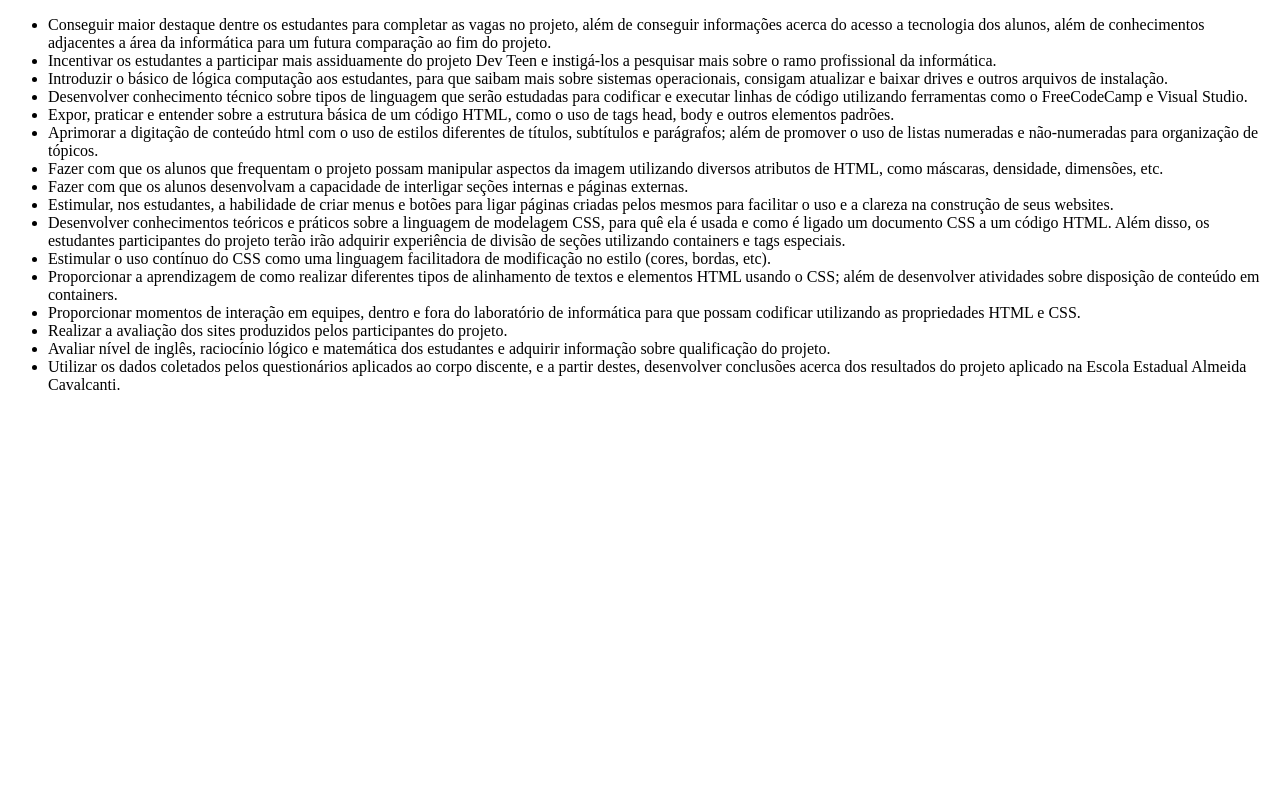
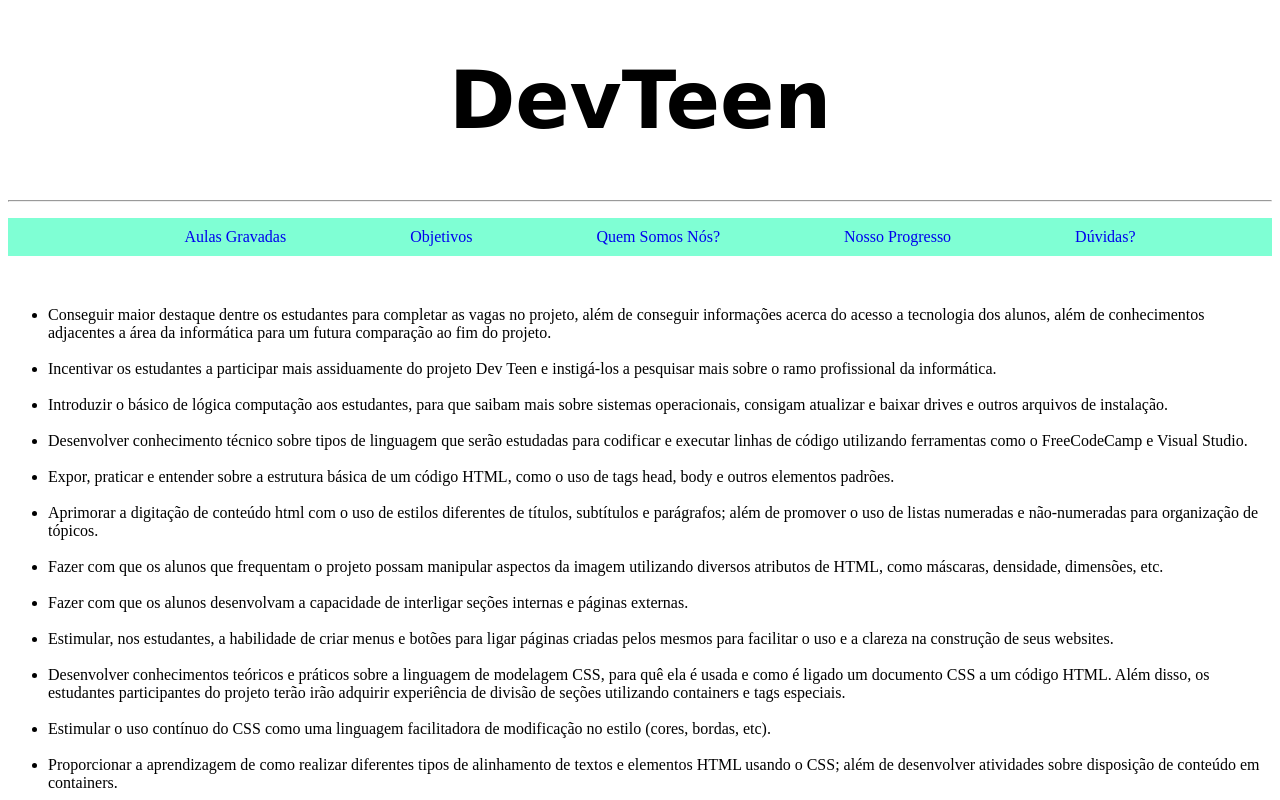
Before and after one commit to sauloteixeiraduarte/sitedevteen, a plain HTML site: page objetivos.html in a window 1280 px wide. Shown: the top 800 px of the page. Drawn offline with Linux system fonts and the light colour scheme; a web font is replaced by a local one.

Commit message:
adiciona o arquivo objetivos

```diff
--- a/objetivos.html
+++ b/objetivos.html
@@ -7,42 +7,105 @@
     <link rel="preconnect" href="https://fonts.gstatic.com">
     <link href="https://fonts.googleapis.com/css2?family=Piedra&display=swap" rel="stylesheet">
 
+        <style>
+             #menu ul{
+            background-color: aquamarine;
+            list-style: none;
+            text-align: center;
+
+        }
+
+        #menu ul li{
+            display: inline;
+
+
+        }
+
+        #menu ul li a{
+            padding: 10px 60px;
+            display: inline-block;
+            text-decoration: none;
+        }
+
+             #title{
+             font-family: 'Piedra', cursive;
+             text-align: center;
+             font-size: 40px;
+            }
+
+        </style>
+
   </head>
 
 <body>
+    <div id="title">
+        <h1>DevTeen</h1>
+
+    </div>
+
+
+      <hr>
+      <div id="menu">
+        <ul>
+            <li><a href="https://drive.google.com/drive/folders/1xwsquw4qx7nvIcQLYULmvO02EYyOD8n_?usp=sharing">Aulas Gravadas</a></li>
+            <li><a href="objetivos.html">Objetivos</a></li>
+            <li><a href="quemsomosnos.html">Quem Somos Nós?</a></li>
+            <li><a href="nossoprogresso.html">Nosso Progresso</a></li>
+            <li><a href="duvidas.html">Dúvidas?</a></li>
+        </ul>
+        <br>
+
+      </div>
+
     <ul>
         <li>
         Conseguir maior destaque dentre os estudantes para completar as vagas no projeto, além de conseguir informações
         acerca do acesso a tecnologia dos alunos, além de conhecimentos adjacentes a área da informática para um futura
         comparação ao fim do projeto.</li>
+        <br>
         <li>Incentivar os estudantes a participar mais assiduamente do projeto Dev Teen  e instigá-los a pesquisar
         mais sobre o ramo profissional da informática.</li>
+        <br>
         <li>Introduzir o básico de lógica computação aos estudantes, para que saibam mais sobre sistemas operacionais,
         consigam atualizar e baixar drives e outros arquivos de instalação.</li>
+        <br>
         <li>Desenvolver conhecimento técnico sobre tipos de linguagem que serão estudadas para codificar e executar linhas
         de código utilizando ferramentas como o FreeCodeCamp e Visual Studio.</li>
+        <br>
         <li>Expor, praticar e entender sobre a estrutura básica de um código HTML, como o uso de tags head, body e outros
         elementos padrões.</li>
+        <br>
         <li>Aprimorar a digitação de conteúdo html com o uso de estilos diferentes de títulos, subtítulos e parágrafos;
         além de promover o uso de listas numeradas e não-numeradas para organização de tópicos.</li>
+        <br>
         <li>Fazer com que os alunos que frequentam o projeto possam manipular aspectos da imagem utilizando diversos
-        atributos de HTML, como máscaras, densidade, dimensões, etc. </li>
+        atributos de HTML, como máscaras, densidade, dimensões, etc.</li>
+        <br>
         <li>Fazer com que os alunos desenvolvam a capacidade de interligar seções internas e páginas externas.</li>
+        <br>
         <li>Estimular, nos estudantes, a habilidade de criar menus e botões para ligar páginas criadas pelos mesmos
         para facilitar o uso e a clareza na construção de seus websites.</li>
+        <br>
         <li>Desenvolver conhecimentos teóricos e práticos sobre a linguagem de modelagem CSS, para quê ela é usada e como
         é ligado um documento CSS a um código HTML. Além disso, os estudantes participantes do projeto terão irão adquirir
         experiência de divisão de seções utilizando containers e tags especiais.</li>
+        <br>
         <li>Estimular o uso contínuo do CSS como uma linguagem facilitadora de modificação no estilo (cores, bordas, etc).</li>
+        <br>
         <li>Proporcionar a aprendizagem de como realizar diferentes tipos de alinhamento de textos e elementos HTML usando
         o CSS; além de desenvolver atividades sobre disposição de conteúdo em containers.</li>
+        <br>
         <li>Proporcionar momentos de interação em equipes, dentro e fora do laboratório de informática para que possam
         codificar utilizando as propriedades HTML e CSS.</li>
+        <br>
         <li>Realizar a avaliação dos sites produzidos pelos participantes do projeto.</li>
+        <br>
         <li>Avaliar nível de inglês, raciocínio lógico e matemática dos estudantes e adquirir informação sobre
         qualificação do projeto.</li>
+        <br>
         <li>Utilizar os dados coletados pelos questionários aplicados ao corpo discente, e a partir destes, desenvolver
         conclusões acerca dos resultados do projeto aplicado na Escola Estadual Almeida Cavalcanti.</li>
+        <br>
 
     </ul>
 </body>
```
